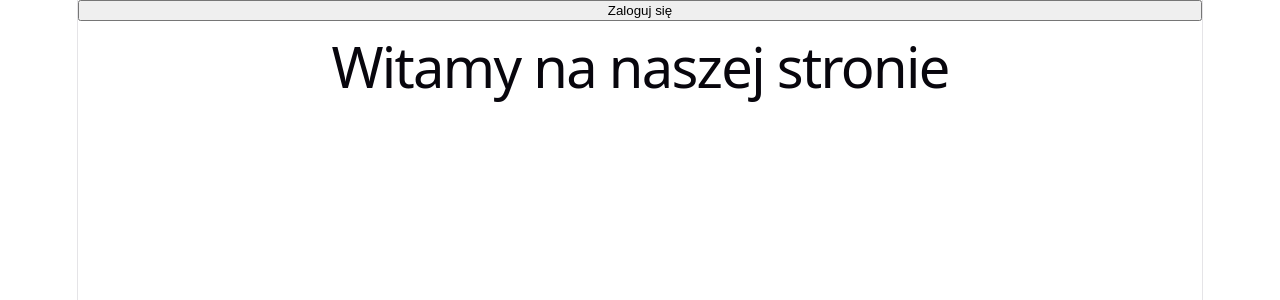
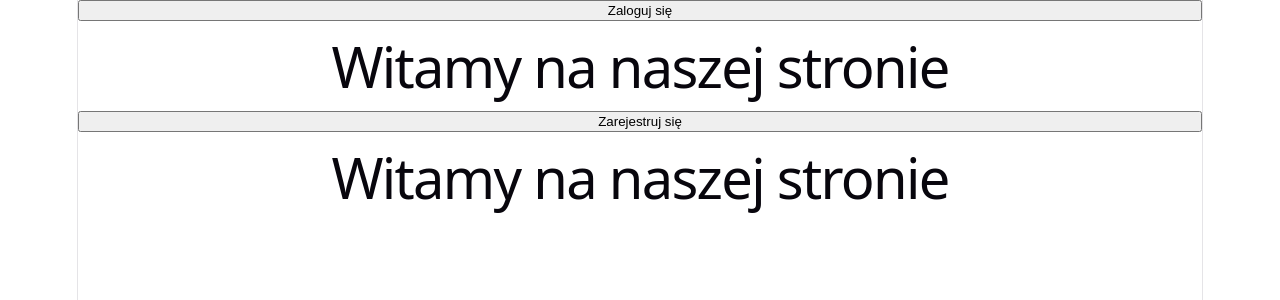
Before and after one commit to Tojt1/Trainingapp, a React app in the folder frontend/: page / in a window 1280 px wide. Shown: the top 300 px of the page. Built offline with nearby package versions, Linux system fonts and the light colour scheme; the HTML template or start-up script is replaced by a standard one.

Commit message:
Register button

```diff
--- a/frontend/src/App.jsx
+++ b/frontend/src/App.jsx
@@ -5,12 +5,13 @@ import Register from "./assets/pages/Register.jsx";
 import Dashboard from "./assets/pages/Dashboard.jsx";
 import CheckLogged from "./assets/components/CheckLogged.jsx";
 import LoginButton from "./assets/components/LoginButton.jsx";
+import RegisterButton from "./assets/components/RegisterButton.jsx";
 
 function App() {
 
   return (
     <Routes>
-        <Route element={<LoginButton />}>
+        <Route element={<><LoginButton/><RegisterButton /> </>}>
             <Route path="/" element={<Welcome/>}></Route>
         </Route>
         <Route path="/login" element={<Login/>}></Route>
--- /dev/null
+++ b/frontend/src/assets/components/RegisterButton.jsx
@@ -0,0 +1,13 @@
+import { useNavigate, Outlet} from "react-router"
+function RegisterButton (){
+    const navigate = useNavigate()
+
+    return(
+        <>
+            <button className="register-btn" onClick={navigate("/register")}>Zarejestruj się</button>
+            <Outlet />
+        </>
+    )
+}
+
+export default RegisterButton
```
